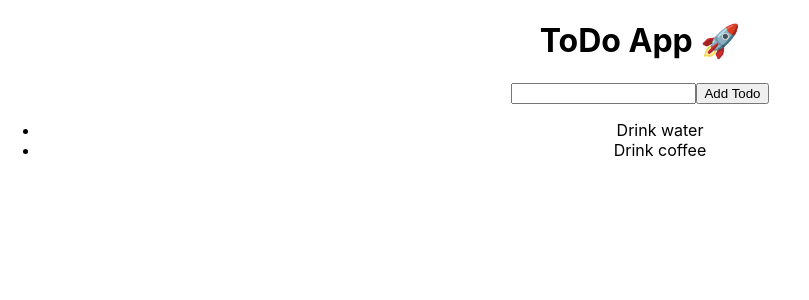
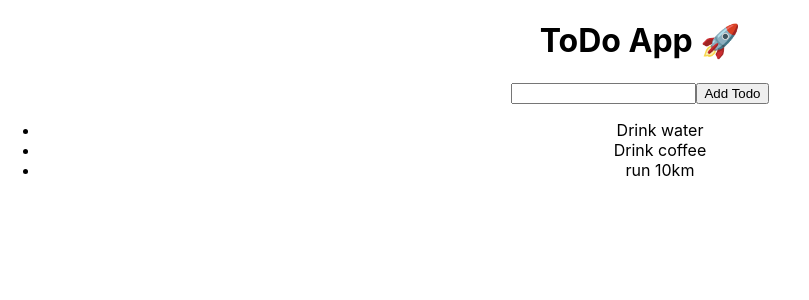
Before and after one commit to SuvarneshKM/todo-react-crud, a React (Create React App) app: page / in a window 1280 px wide. Shown: the top 300 px of the page, without its empty margins (0-809 px from the left). Built offline with nearby package versions, Linux system fonts and the light colour scheme; the HTML template or start-up script is replaced by a standard one.

Commit message:
Working and simple Todo App

```diff
--- a/src/App.js
+++ b/src/App.js
@@ -1,14 +1,25 @@
+import { useState } from 'react';
 import './App.css';
 
 function App() {
+  const [todos, setTodos] = useState(['Drink water','Drink coffee','run 10km']);
+  const [input, setInput] = useState('');
+
+  const addTodo = (event) => {
+    // this will fire off when we click the button
+    console.log('👾','I am coming!!!');
+    setTodos([...todos, input])
+  }
+
   return (
     <div className="App">
       <h1>ToDo App 🚀 </h1>
-      <input />
-      <button>Add Todo</button>
+      <input value={input} onChange={event => setInput(event.target.value)}/>
+      <button onClick={addTodo}>Add Todo</button>
       <ul>
-        <li>Drink water</li>
-        <li>Drink coffee</li>
+        {todos.map(todo => (
+          <li>{todo}</li>
+        ))}
       </ul>
     </div>
   );
```
